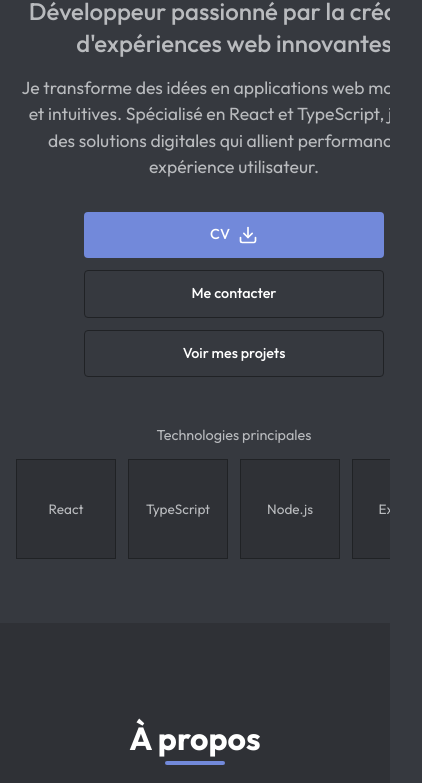
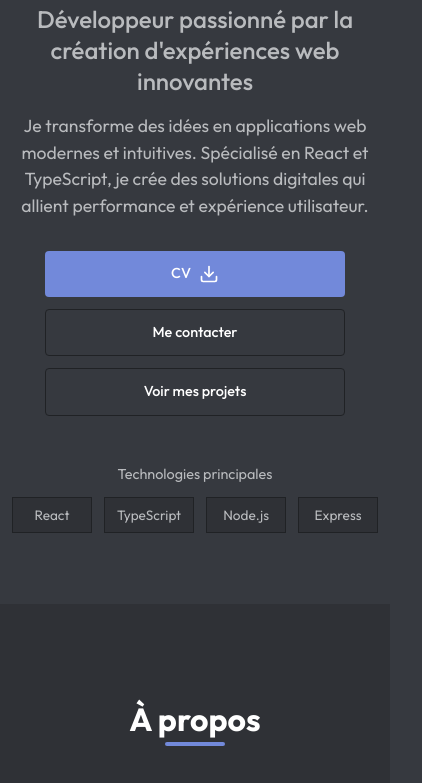
Before and after one commit to Checkem123/Portoflio-123, a plain HTML site: page index.html in a window 390 px wide. Shown: the part 240-1023 px from the top of the page, 422 px wide, since content can reach past the window. Drawn offline with Linux system fonts and the light colour scheme.

Commit message:
more responsive fix for really small screens

```diff
--- a/style.css
+++ b/style.css
@@ -214,12 +214,14 @@ header {
     grid-template-columns: 1.2fr 1fr;
     gap: 4rem;
     align-items: center;
+    max-width: 100%;
 }
 
 .hero-content {
     display: flex;
     flex-direction: column;
     gap: 2rem;
+    max-width: 100%;
 }
 
 .hero-text {
@@ -233,6 +235,13 @@ header {
     font-size: 1.1rem;
     font-weight: 500;
     letter-spacing: 0.5px;
+}
+
+.hero h1,
+.hero h2,
+.hero p {
+    max-width: 100%;
+    word-wrap: break-word;
 }
 
 .hero h1 {
@@ -353,7 +362,7 @@ header {
     display: grid;
     grid-template-columns: repeat(2, 1fr);
     gap: 2rem;
-    width: 100%;
+    max-width: 100%;
 }
 
 .skills-category {
@@ -997,42 +1006,26 @@ footer {
 
 @media (max-width: 480px) {
     .container {
-        padding: 0 1rem;
+        padding: 0 0.75rem;
     }
 
     .hero .container {
-        padding: 0 1rem;
-        margin: 0;
-        width: 100%;
+        grid-template-columns: 1fr;
+        gap: 2rem;
     }
 
-    .hero-content {
-        padding: 0;
+    .hero-visual {
+        display: none;
     }
 
-    .tech-item {
-        min-width: 100px;
-        height: auto;
-        min-height: 100px;
-        padding: 0.75rem;
-        display: flex;
-        flex-direction: column;
-        align-items: center;
-        justify-content: center;
-        text-align: center;
+    .skills-container {
+        grid-template-columns: 1fr;
+        gap: 1.5rem;
     }
 
-    .tech-item span {
-        font-size: 0.8rem;
-        white-space: nowrap;
-        overflow: hidden;
-        text-overflow: ellipsis;
-        max-width: 90px;
-    }
-
-    .tech-wrapper {
-        display: flex;
-        align-items: stretch;
+    .tech-stack {
+        grid-template-columns: repeat(3, 1fr);
+        gap: 0.5rem;
     }
 
     .hero h1 {
@@ -1055,10 +1048,6 @@ footer {
     .experience-grid {
         grid-template-columns: 1fr;
         padding: 0 1rem;
-    }
-
-    .tech-stack {
-        grid-template-columns: repeat(3, 1fr);
     }
 }
 
```
